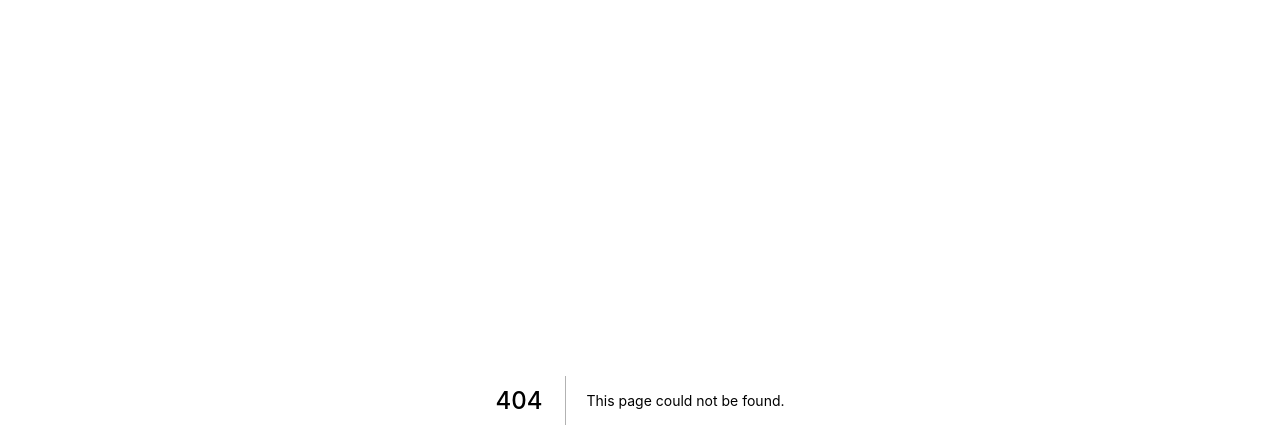
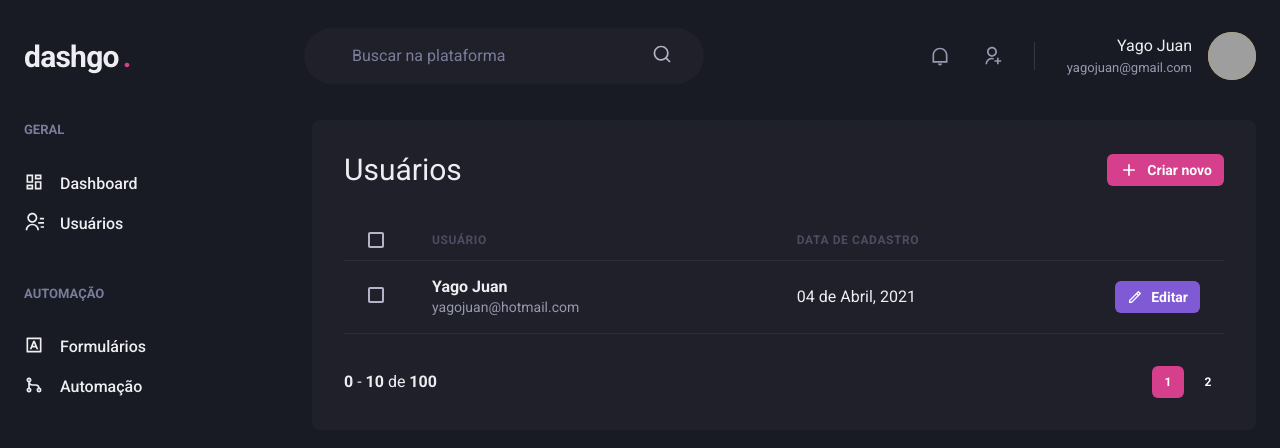
Before and after one commit to YagoYJ/Dashgo, a Next.js app: page /users in a window 1280 px wide. Before the commit this address had no page. Shown: the top 448 px of the page. Built offline with nearby package versions, Linux system fonts and the light colour scheme; grey boxes are pictures that could not be loaded.

Commit message:
Cria o layout da listagem de usuários

```diff
--- /dev/null
+++ b/src/components/Pagination.tsx
@@ -0,0 +1,39 @@
+import { Box, Button, Stack } from "@chakra-ui/react";
+
+export default function Pagination() {
+  return (
+    <Stack
+      direction="row"
+      mt="8"
+      justify="space-between"
+      align="center"
+      spacing="6"
+    >
+      <Box>
+        <strong>0</strong> - <strong>10</strong> de <strong>100</strong>
+      </Box>
+      <Stack direction="row" spacing="2">
+        <Button
+          size="sm"
+          fontSize="xs"
+          w="4"
+          colorScheme="pink"
+          disabled
+          _disabled={{ bg: "pink.500", cursor: "default" }}
+        >
+          1
+        </Button>
+
+        <Button
+          size="sm"
+          fontSize="xs"
+          w="4"
+          colorScheme="gray.700"
+          _hover={{ bg: "gray.500" }}
+        >
+          2
+        </Button>
+      </Stack>
+    </Stack>
+  );
+}
--- a/src/pages/dashboard.tsx
+++ b/src/pages/dashboard.tsx
@@ -11,6 +11,7 @@
 });
 
 const apexProps: Props = {
+  type: "area",
   options: {
     chart: {
       toolbar: {
@@ -90,7 +91,7 @@
             <Text fontSize="lg" mb="4">
               Taxa de abertura
             </Text>
-            <Chart {...apexProps} type="area" height={160} />
+            <Chart {...apexProps} height={160} />
           </Box>
         </SimpleGrid>
       </Flex>
--- /dev/null
+++ b/src/pages/users/index.tsx
@@ -0,0 +1,93 @@
+import {
+  Box,
+  Button,
+  Checkbox,
+  Flex,
+  Heading,
+  Icon,
+  Table,
+  Tbody,
+  Td,
+  Text,
+  Th,
+  Thead,
+  Tr,
+} from "@chakra-ui/react";
+import { RiAddLine, RiPencilLine } from "react-icons/ri";
+
+import Header from "../../components/Header";
+import Pagination from "../../components/Pagination";
+import Sidebar from "../../components/Sidebar";
+
+export default function UserList() {
+  return (
+    <Box>
+      <Header />
+
+      <Flex w="100%" my="6" maxWidth={1480} mx="auto" px="6">
+        <Sidebar />
+
+        <Box flex="1" borderRadius="8" bg="gray.800" p="8">
+          <Flex mb="8" justify="space-between" align="center">
+            <Heading size="lg" fontWeight="normal">
+              Usuários
+            </Heading>
+
+            <Button
+              as="a"
+              size="sm"
+              fontSize="sm"
+              colorScheme="pink"
+              leftIcon={<Icon as={RiAddLine} fontSize="20" />}
+            >
+              Criar novo
+            </Button>
+          </Flex>
+
+          <Table colorScheme="whiteAlpha">
+            <Thead>
+              <Tr>
+                <Th px="6" color="gray.300" width="8">
+                  <Checkbox colorScheme="pink" />
+                </Th>
+                <Th>Usuário</Th>
+                <Th>Data de cadastro</Th>
+                <Th w="8"></Th>
+              </Tr>
+            </Thead>
+
+            <Tbody>
+              <Tr>
+                <Td px="6" color="gray.300" width="8">
+                  <Checkbox colorScheme="pink" />
+                </Td>
+                <Td>
+                  <Box>
+                    <Text fontWeight="bold">Yago Juan</Text>
+                    <Text fontSize="sm" color="gray.300">
+                      yagojuan@hotmail.com
+                    </Text>
+                  </Box>
+                </Td>
+                <Td>04 de Abril, 2021</Td>
+                <Td>
+                  <Button
+                    as="a"
+                    size="sm"
+                    fontSize="sm"
+                    colorScheme="purple"
+                    leftIcon={<Icon as={RiPencilLine} fontSize="16" />}
+                  >
+                    Editar
+                  </Button>
+                </Td>
+              </Tr>
+            </Tbody>
+          </Table>
+
+          <Pagination />
+        </Box>
+      </Flex>
+    </Box>
+  );
+}
```
